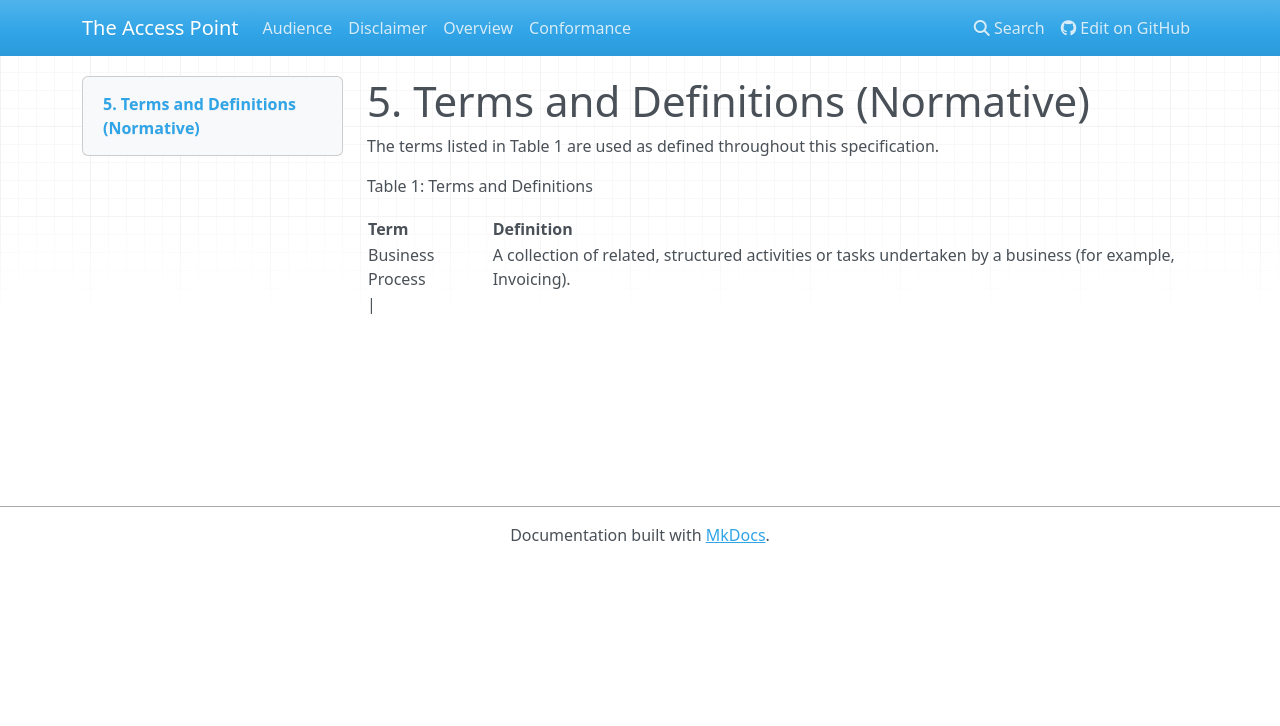
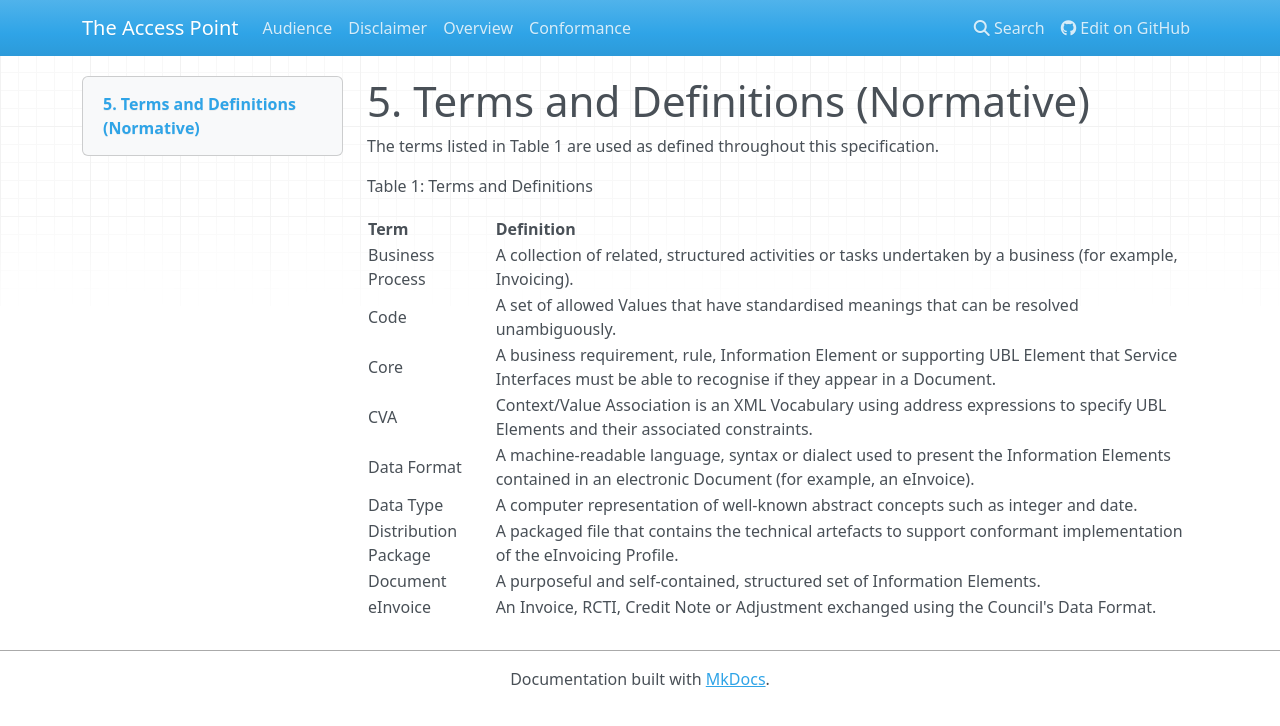
Before and after one commit to Digital-Business-Council/Access-Point, an MkDocs documentation site: the page built from docs/termsanddefinitions.md, in a window 1280 px wide. Shown: the top 726 px of the page. Built offline with MkDocs 1.6.1, drawn with Linux system fonts in a browser that asks for light colours; nearby versions of some CDN libraries; old or Windows-style settings are respelled for this version of MkDocs.

Commit message:
Update termsanddefinitions.md

```diff
--- a/docs/termsanddefinitions.md
+++ b/docs/termsanddefinitions.md
@@ -7,8 +7,12 @@ Table 1: Terms and Definitions
 | | |
 | --- |------- |
 **Term** |**Definition**|
-Business Process | A collection of related, structured activities or tasks undertaken by a business (for example, Invoicing).
-
-
-
-|
+Business Process | A collection of related, structured activities or tasks undertaken by a business (for example, Invoicing). |
+Code |A set of allowed Values that have standardised meanings that can be resolved unambiguously. |
+Core |A business requirement, rule, Information Element or supporting UBL Element that Service Interfaces must be able to recognise if they appear in a Document. |
+CVA |Context/Value Association is an XML Vocabulary using address expressions to specify UBL Elements and their associated constraints. |
+Data Format |A machine-readable language, syntax or dialect used to present the Information Elements contained in an electronic Document (for example, an eInvoice). |
+Data Type |A computer representation of well-known abstract concepts such as integer and date. |
+Distribution Package |A packaged file that contains the technical artefacts to support conformant implementation of the eInvoicing Profile. |
+Document |A purposeful and self-contained, structured set of Information Elements. |
+eInvoice |An Invoice, RCTI, Credit Note or Adjustment exchanged using the Council's Data Format. |
```
